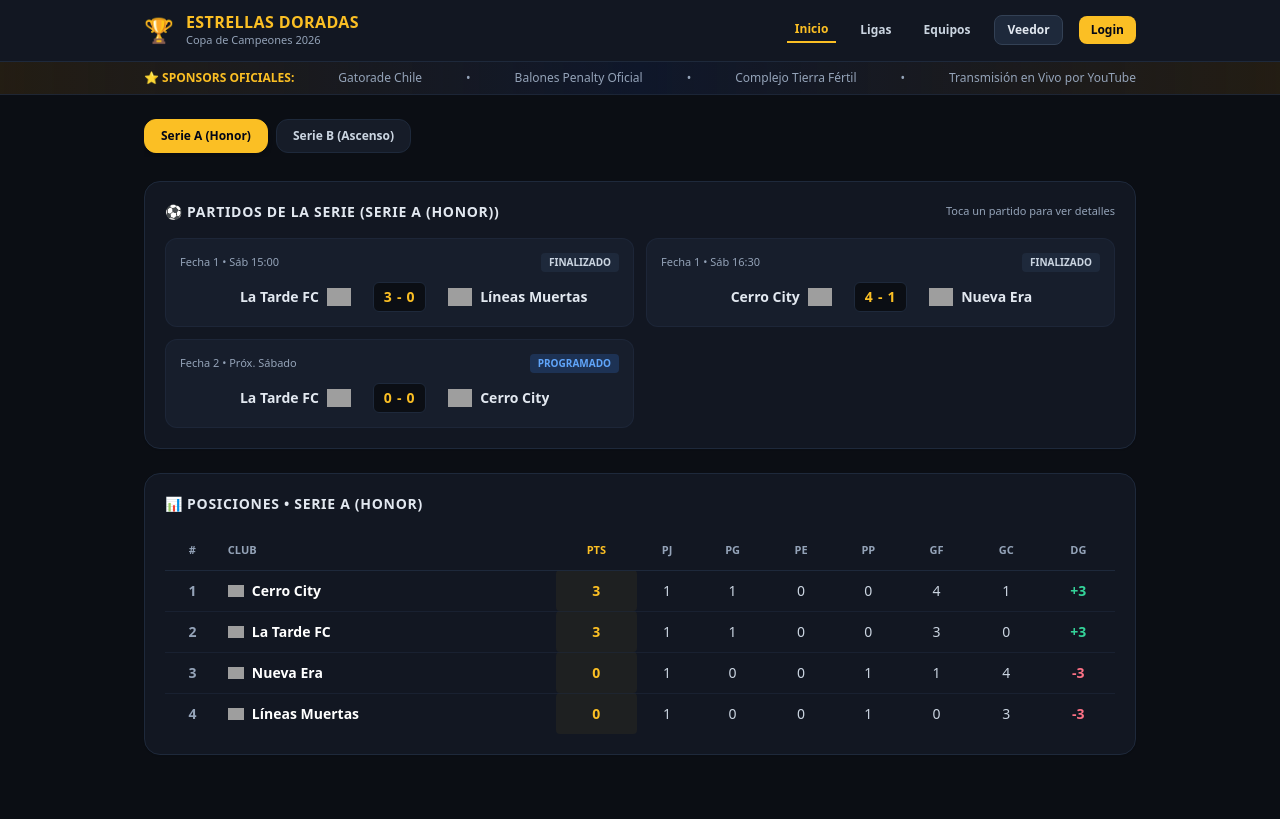
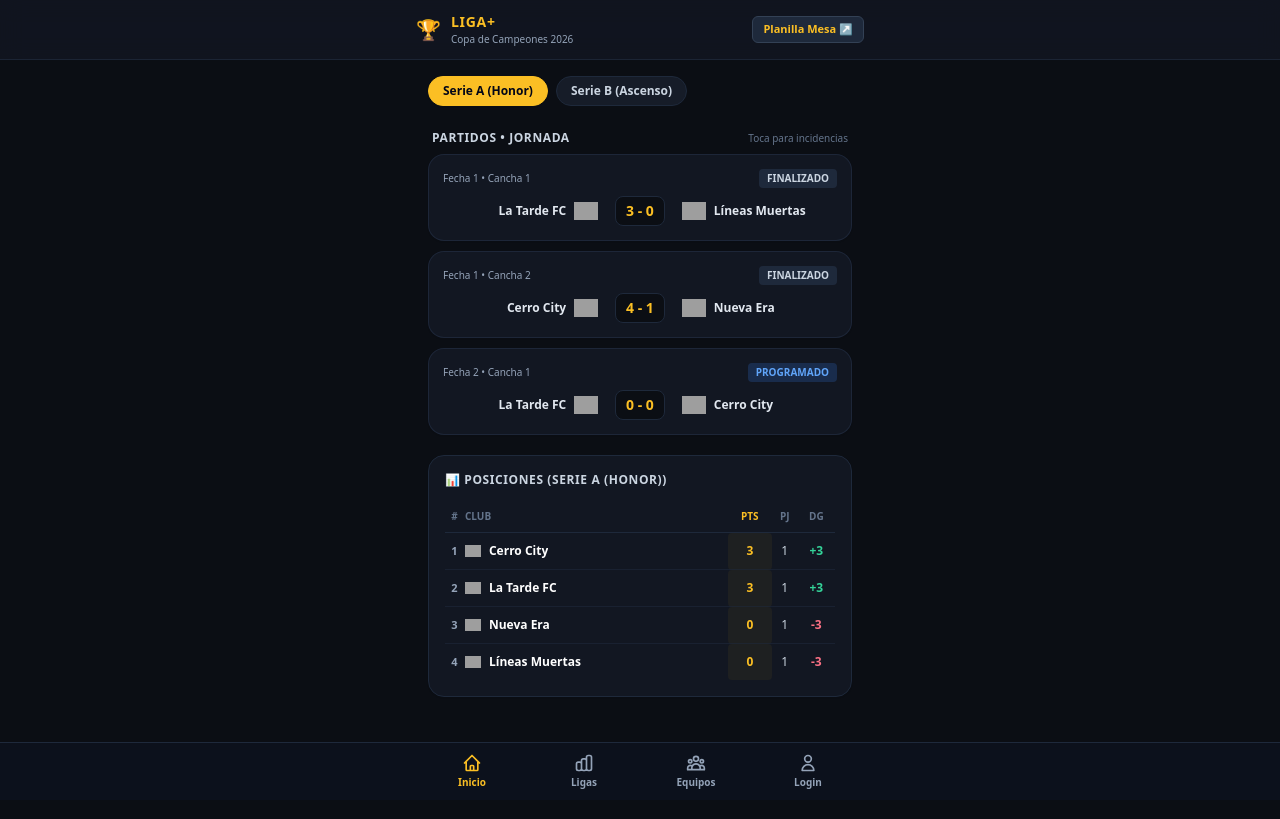
Before and after one commit to Dilvishh/liga-futbol-mvp, a FastAPI app: page / in a window 1280 px wide. After the commit the page ends 789 px from the top, so only its background shows below. Run offline with FastAPI, Linux system fonts and the light colour scheme; data comes from the database, SQL or seed files in the repository; some libraries are stand-ins or nearby versions; grey boxes are pictures that could not be loaded.

Commit message:
Refactor index.html layout and styling
Updated the title and adjusted body padding. Modified header structure and navigation links for better layout. Enhanced styling for various elements including categories and match listings.

```diff
--- a/templates/index.html
+++ b/templates/index.html
@@ -3,89 +3,71 @@
 <head>
     <meta charset="UTF-8">
     <meta name="viewport" content="width=device-width, initial-scale=1.0">
-    <title>Liga de Estrellas Doradas - Web Oficial</title>
+    <title>Liga de Estrellas Doradas</title>
     <script src="https://cdn.tailwindcss.com"></script>
 </head>
-<body class="bg-[#0b0e14] text-slate-100 min-h-screen font-sans pb-16">
+<body class="bg-[#0b0e14] text-slate-100 min-h-screen font-sans pb-28">
 
-   <header class="bg-[#121722] border-b border-slate-800 sticky top-0 z-50">
-    <div class="max-w-5xl mx-auto px-4 py-3 flex items-center justify-between">
-        <a href="/" class="flex items-center space-x-3 group">
-            <span class="text-2xl group-hover:scale-105 transition">🏆</span>
-            <div>
-                <h1 class="text-base font-extrabold text-amber-400 tracking-wide leading-tight">ESTRELLAS DORADAS</h1>
-                <p class="text-[11px] text-slate-400 font-medium">{{ torneo.nombre if torneo else 'Torneo Oficial' }}</p>
+    <!-- CABECERA SIMPLE SUPERIOR (SOLO LOGO) -->
+    <header class="bg-[#121722]/80 backdrop-blur-md border-b border-slate-800/80 sticky top-0 z-40 px-4 py-3">
+        <div class="max-w-md mx-auto flex items-center justify-between">
+            <div class="flex items-center space-x-2.5">
+                <span class="text-xl">🏆</span>
+                <div>
+                    <h1 class="text-sm font-black text-amber-400 tracking-wider">LIGA+</h1>
+                    <p class="text-[10px] text-slate-400">{{ torneo.nombre if torneo else 'Torneo Oficial' }}</p>
+                </div>
             </div>
-        </a>
+            <a href="/veedor" class="text-[11px] bg-slate-800 text-amber-400 font-bold px-2.5 py-1 rounded-md border border-slate-700">
+                Planilla Mesa ↗
+            </a>
+        </div>
+    </header>
 
-        <nav class="flex items-center gap-1 sm:gap-4 text-xs font-bold">
-            <a href="/" class="text-amber-400 px-2 py-1 border-b-2 border-amber-400">Inicio</a>
-            <a href="/#ligas" class="text-slate-300 hover:text-white px-2 py-1 transition">Ligas</a>
-            <a href="/equipos" class="text-slate-300 hover:text-white px-2 py-1 transition">Equipos</a>
-            <a href="/veedor" class="bg-slate-800 hover:bg-slate-700 text-slate-200 px-3 py-1.5 rounded-lg border border-slate-700 transition">Veedor</a>
-            <a href="/admin" class="bg-amber-400 hover:bg-amber-500 text-slate-950 px-3 py-1.5 rounded-lg transition font-black">Login</a>
-        </nav>
-    </div>
-</header>
+    <main class="max-w-md mx-auto px-3 mt-4 space-y-5">
 
-
-    <div class="bg-gradient-to-r from-amber-500/10 via-slate-900 to-amber-500/10 border-b border-slate-800/80 py-2">
-        <div class="max-w-5xl mx-auto px-4 flex items-center justify-between text-xs text-slate-400 overflow-x-auto gap-6 whitespace-nowrap">
-            <span class="font-bold text-amber-400 flex items-center gap-1">⭐ SPONSORS OFICIALES:</span>
-            <span>Gatorade Chile</span>
-            <span>•</span>
-            <span>Balones Penalty Oficial</span>
-            <span>•</span>
-            <span>Complejo Tierra Fértil</span>
-            <span>•</span>
-            <span>Transmisión en Vivo por YouTube</span>
-        </div>
-    </div>
-
-    <main class="max-w-5xl mx-auto px-4 mt-6 space-y-6">
-
+        <!-- SELECTOR DE CATEGORÍAS (TABS HORIZONTALES) -->
         <section class="flex items-center gap-2 overflow-x-auto pb-1 scrollbar-none">
             {% for cat in categorias %}
             <a href="/?cat_id={{ cat.id }}"
-               class="px-4 py-2 rounded-xl text-xs font-bold transition whitespace-nowrap border {% if categoria_activa and categoria_activa.id == cat.id %}bg-amber-400 text-slate-950 border-amber-400 shadow-md{% else %}bg-[#161c28] text-slate-300 border-slate-800 hover:border-slate-600{% endif %}">
+               class="px-3.5 py-1.5 rounded-full text-xs font-bold transition whitespace-nowrap border {% if categoria_activa and categoria_activa.id == cat.id %}bg-amber-400 text-slate-950 border-amber-400 shadow-sm{% else %}bg-[#161c28] text-slate-300 border-slate-800{% endif %}">
                 {{ cat.nombre }}
             </a>
             {% endfor %}
         </section>
 
-        <section class="bg-[#121722] rounded-2xl p-4 sm:p-5 border border-slate-800 shadow-sm">
-            <div class="flex items-center justify-between mb-4">
-                <h2 class="text-sm font-bold text-slate-200 uppercase tracking-wider flex items-center gap-2">
-                    ⚽ Partidos de la Serie ({{ categoria_activa.nombre if categoria_activa else '' }})
-                </h2>
-                <span class="text-[11px] text-slate-400">Toca un partido para ver detalles</span>
+        <!-- FIXTURE DE LA JORNADA -->
+        <section class="space-y-2">
+            <div class="flex items-center justify-between px-1">
+                <h2 class="text-xs font-black uppercase tracking-wider text-slate-300">Partidos • Jornada</h2>
+                <span class="text-[10px] text-slate-500">Toca para incidencias</span>
             </div>
 
-            <div class="grid gap-3 sm:grid-cols-2">
+            <div class="space-y-2.5">
                 {% for p in partidos %}
-                <a href="/partido/{{ p.id }}" class="block bg-[#171e2c] border border-slate-800/80 hover:border-amber-400/50 rounded-xl p-3.5 transition group">
-                    <div class="flex items-center justify-between text-[11px] text-slate-400 mb-2.5">
-                        <span class="font-medium text-slate-400">{{ p.jornada }} • {{ p.fecha_hora }}</span>
-                        <span class="px-2 py-0.5 rounded text-[10px] font-bold {% if p.estado == 'FINALIZADO' %}bg-slate-800 text-slate-300{% elif p.estado == 'EN_VIVO' %}bg-rose-500/20 text-rose-400 border border-rose-500/30 animate-pulse{% else %}bg-blue-500/20 text-blue-400{% endif %}">
+                <a href="/partido/{{ p.id }}" class="block bg-[#121722] border border-slate-800/90 hover:border-amber-400/50 rounded-2xl p-3.5 transition shadow-sm">
+                    <div class="flex items-center justify-between text-[10px] text-slate-400 mb-2">
+                        <span>{{ p.jornada }} • {{ p.cancha }}</span>
+                        <span class="px-2 py-0.5 rounded font-bold {% if p.estado == 'FINALIZADO' %}bg-slate-800 text-slate-300{% elif p.estado == 'EN_VIVO' %}bg-rose-500/20 text-rose-400 animate-pulse{% else %}bg-blue-500/20 text-blue-400{% endif %}">
                             {{ p.estado }}
                         </span>
                     </div>
 
-                    <div class="grid grid-cols-5 items-center gap-2">
+                    <div class="grid grid-cols-5 items-center gap-1">
                         <div class="col-span-2 flex items-center justify-end gap-2 text-right">
-                            <span class="font-bold text-xs sm:text-sm text-slate-200 truncate group-hover:text-amber-400 transition">{{ p.local.nombre }}</span>
+                            <span class="font-bold text-xs text-slate-200 truncate">{{ p.local.nombre }}</span>
                             <img src="{{ p.local.escudo_url }}" class="w-6 h-6 object-contain" alt="">
                         </div>
 
                         <div class="flex items-center justify-center">
-                            <span class="bg-[#0b0e14] px-2.5 py-1 rounded-md font-black text-amber-400 text-sm border border-slate-800 tracking-wider">
+                            <span class="bg-[#0b0e14] px-2.5 py-1 rounded-lg font-black text-amber-400 text-sm border border-slate-800">
                                 {{ p.goles_local }} - {{ p.goles_visita }}
                             </span>
                         </div>
 
                         <div class="col-span-2 flex items-center justify-start gap-2 text-left">
                             <img src="{{ p.visita.escudo_url }}" class="w-6 h-6 object-contain" alt="">
-                            <span class="font-bold text-xs sm:text-sm text-slate-200 truncate group-hover:text-amber-400 transition">{{ p.visita.nombre }}</span>
+                            <span class="font-bold text-xs text-slate-200 truncate">{{ p.visita.nombre }}</span>
                         </div>
                     </div>
                 </a>
@@ -93,43 +75,34 @@
             </div>
         </section>
 
-        <section class="bg-[#121722] rounded-2xl p-4 sm:p-5 border border-slate-800 shadow-sm">
-            <h2 class="text-sm font-bold text-slate-200 uppercase tracking-wider mb-4 flex items-center gap-2">
-                📊 Posiciones • {{ categoria_activa.nombre if categoria_activa else '' }}
+        <!-- TABLA DE POSICIONES COMPACTA -->
+        <section class="bg-[#121722] rounded-2xl p-4 border border-slate-800 shadow-sm">
+            <h2 class="text-xs font-black uppercase tracking-wider text-slate-300 mb-3">
+                📊 Posiciones ({{ categoria_activa.nombre if categoria_activa else '' }})
             </h2>
 
             <div class="overflow-x-auto">
-                <table class="w-full text-left border-collapse text-xs sm:text-sm">
+                <table class="w-full text-left border-collapse text-xs">
                     <thead>
-                        <tr class="text-[11px] uppercase text-slate-400 border-b border-slate-800">
-                            <th class="py-2.5 px-2 text-center">#</th>
-                            <th class="py-2.5 px-2">Club</th>
-                            <th class="py-2.5 px-2 text-center font-bold text-amber-400">PTS</th>
-                            <th class="py-2.5 px-2 text-center">PJ</th>
-                            <th class="py-2.5 px-2 text-center">PG</th>
-                            <th class="py-2.5 px-2 text-center">PE</th>
-                            <th class="py-2.5 px-2 text-center">PP</th>
-                            <th class="py-2.5 px-2 text-center">GF</th>
-                            <th class="py-2.5 px-2 text-center">GC</th>
-                            <th class="py-2.5 px-2 text-center font-bold">DG</th>
+                        <tr class="text-[10px] uppercase text-slate-500 border-b border-slate-800">
+                            <th class="py-2 text-center">#</th>
+                            <th class="py-2">Club</th>
+                            <th class="py-2 text-center font-bold text-amber-400">PTS</th>
+                            <th class="py-2 text-center">PJ</th>
+                            <th class="py-2 text-center">DG</th>
                         </tr>
                     </thead>
                     <tbody class="divide-y divide-slate-800/60">
                         {% for fila in tabla %}
-                        <tr class="hover:bg-slate-800/40 transition">
-                            <td class="py-2.5 px-2 text-center font-bold text-slate-400">{{ loop.index }}</td>
-                            <td class="py-2.5 px-2 font-bold text-white flex items-center gap-2">
+                        <tr class="hover:bg-slate-800/30 transition">
+                            <td class="py-2.5 text-center font-bold text-slate-400 text-[11px]">{{ loop.index }}</td>
+                            <td class="py-2.5 font-bold text-white flex items-center gap-2 truncate">
                                 <img src="{{ fila.escudo }}" class="w-4 h-4 object-contain" alt="">
-                                <span>{{ fila.equipo }}</span>
+                                <span class="truncate max-w-[130px]">{{ fila.equipo }}</span>
                             </td>
-                            <td class="py-2.5 px-2 text-center font-black text-amber-400 bg-amber-400/5 rounded">{{ fila.pts }}</td>
-                            <td class="py-2.5 px-2 text-center text-slate-300">{{ fila.pj }}</td>
-                            <td class="py-2.5 px-2 text-center text-slate-300">{{ fila.pg }}</td>
-                            <td class="py-2.5 px-2 text-center text-slate-300">{{ fila.pe }}</td>
-                            <td class="py-2.5 px-2 text-center text-slate-300">{{ fila.pp }}</td>
-                            <td class="py-2.5 px-2 text-center text-slate-300">{{ fila.gf }}</td>
-                            <td class="py-2.5 px-2 text-center text-slate-300">{{ fila.gc }}</td>
-                            <td class="py-2.5 px-2 text-center font-bold {% if fila.dg > 0 %}text-emerald-400{% elif fila.dg < 0 %}text-rose-400{% else %}text-slate-400{% endif %}">
+                            <td class="py-2.5 text-center font-black text-amber-400 bg-amber-400/5 rounded">{{ fila.pts }}</td>
+                            <td class="py-2.5 text-center text-slate-300">{{ fila.pj }}</td>
+                            <td class="py-2.5 text-center font-bold {% if fila.dg > 0 %}text-emerald-400{% elif fila.dg < 0 %}text-rose-400{% else %}text-slate-400{% endif %}">
                                 {{ "%+d"|format(fila.dg) }}
                             </td>
                         </tr>
@@ -141,5 +114,26 @@
 
     </main>
 
+    <!-- BOTTOM NAV BAR -->
+    <nav class="fixed bottom-0 left-0 right-0 bg-[#0d121d]/95 backdrop-blur-lg border-t border-slate-800 px-6 py-2.5 z-50">
+        <div class="max-w-md mx-auto flex items-center justify-between text-center">
+            <a href="/" class="flex flex-col items-center flex-1 text-amber-400">
+                <svg class="w-5 h-5 mb-0.5" fill="none" stroke="currentColor" viewBox="0 0 24 24"><path stroke-linecap="round" stroke-linejoin="round" stroke-width="2" d="M3 12l2-2m0 0l7-7 7 7M5 10v10a1 1 0 001 1h3m10-11l2 2m-2-2v10a1 1 0 01-1 1h-3m-6 0a1 1 0 001-1v-4a1 1 0 011-1h2a1 1 0 011 1v4a1 1 0 001 1m-6 0h6"/></svg>
+                <span class="text-[10px] font-bold">Inicio</span>
+            </a>
+            <a href="/estadisticas" class="flex flex-col items-center flex-1 text-slate-400 hover:text-slate-200">
+                <svg class="w-5 h-5 mb-0.5" fill="none" stroke="currentColor" viewBox="0 0 24 24"><path stroke-linecap="round" stroke-linejoin="round" stroke-width="2" d="M9 19v-6a2 2 0 00-2-2H5a2 2 0 00-2 2v6a2 2 0 002 2h2a2 2 0 002-2zm0 0V9a2 2 0 012-2h2a2 2 0 012 2v10m-6 0a2 2 0 002 2h2a2 2 0 002-2m0 0V5a2 2 0 012-2h2a2 2 0 012 2v14a2 2 0 01-2 2h-2a2 2 0 01-2-2z"/></svg>
+                <span class="text-[10px] font-bold">Ligas</span>
+            </a>
+            <a href="/equipos" class="flex flex-col items-center flex-1 text-slate-400 hover:text-slate-200">
+                <svg class="w-5 h-5 mb-0.5" fill="none" stroke="currentColor" viewBox="0 0 24 24"><path stroke-linecap="round" stroke-linejoin="round" stroke-width="2" d="M17 20h5v-2a3 3 0 00-5.356-1.857M17 20H7m10 0v-2c0-.656-.126-1.283-.356-1.857M7 20H2v-2a3 3 0 015.356-1.857M7 20v-2c0-.656.126-1.283.356-1.857m0 0a5.002 5.002 0 019.288 0M15 7a3 3 0 11-6 0 3 3 0 016 0zm6 3a2 2 0 11-4 0 2 2 0 014 0zM7 10a2 2 0 11-4 0 2 2 0 014 0z"/></svg>
+                <span class="text-[10px] font-bold">Equipos</span>
+            </a>
+            <a href="/admin" class="flex flex-col items-center flex-1 text-slate-400 hover:text-slate-200">
+                <svg class="w-5 h-5 mb-0.5" fill="none" stroke="currentColor" viewBox="0 0 24 24"><path stroke-linecap="round" stroke-linejoin="round" stroke-width="2" d="M16 7a4 4 0 11-8 0 4 4 0 018 0zM12 14a7 7 0 00-7 7h14a7 7 0 00-7-7z"/></svg>
+                <span class="text-[10px] font-bold">Login</span>
+            </a>
+        </div>
+    </nav>
 </body>
 </html>
```
